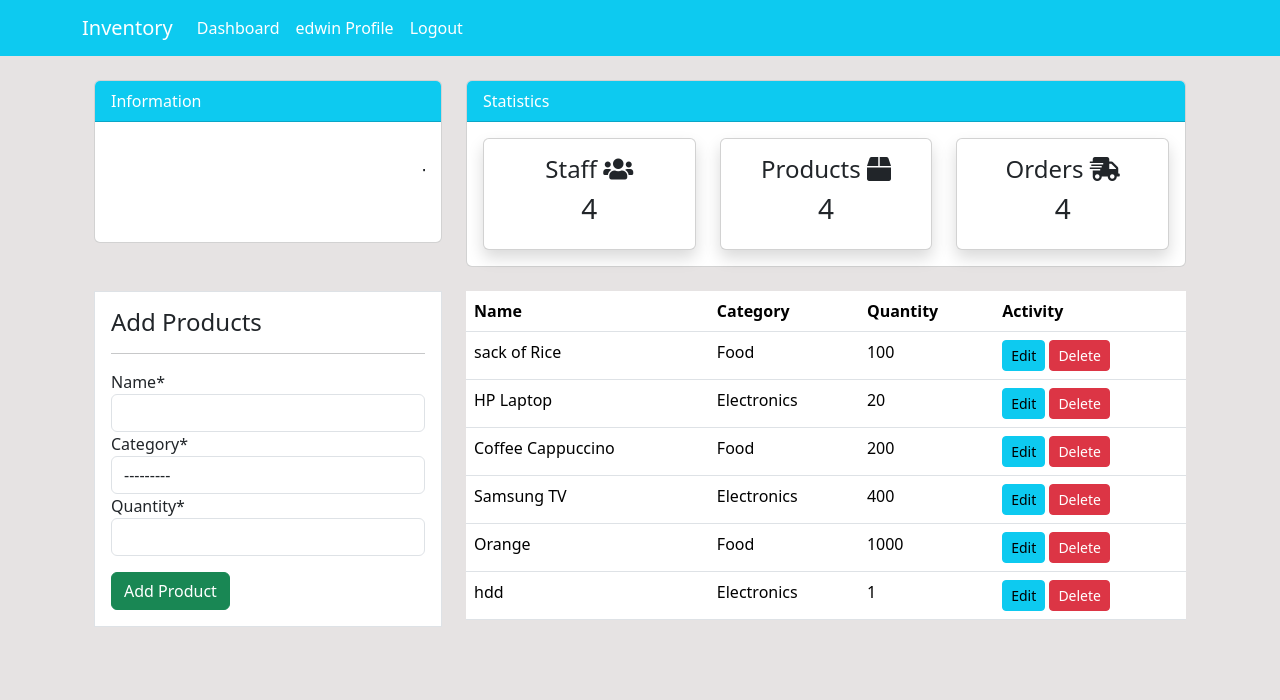
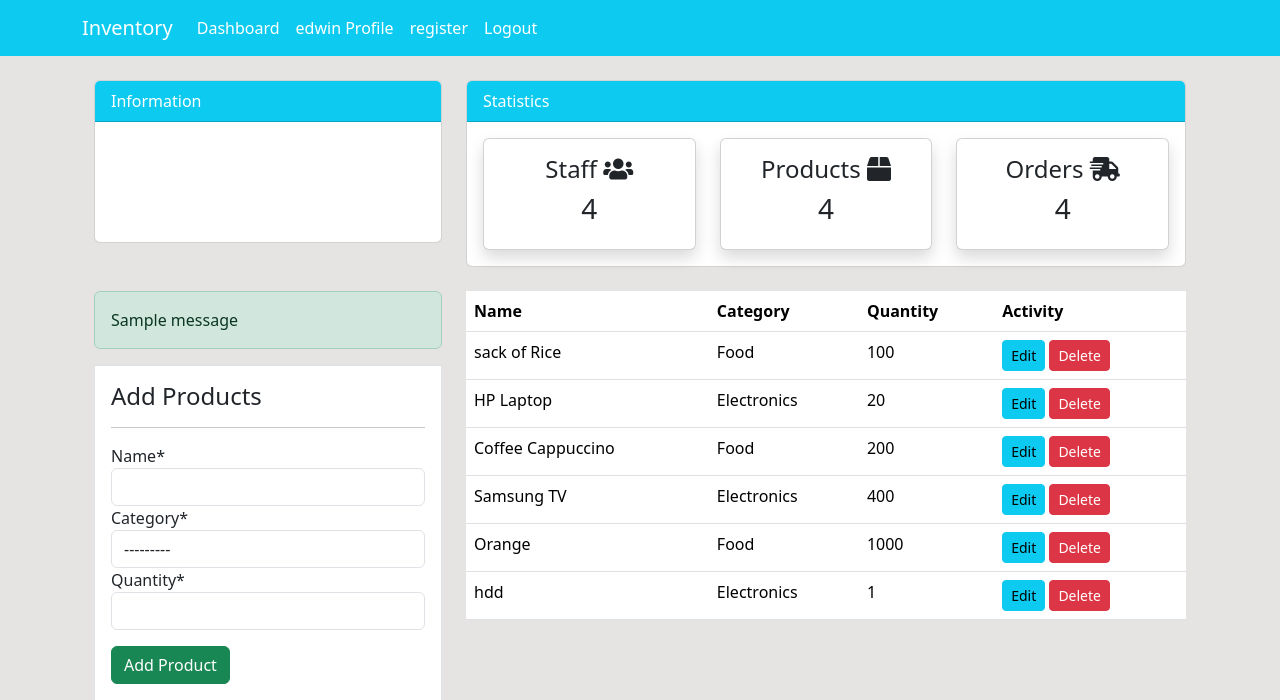
Before and after one commit to Edwinromerojr/inventory, a Django app: page /product/ in a window 1280 px wide. Shown: the top 700 px of the page. Run offline with Django 4.2, Linux system fonts and the light colour scheme; a user stored in the database is signed in; data comes from the database, SQL or seed files in the repository; both versions use the stored data as it was after the commit; one stand-in notice (Sample message) is shown; some libraries are stand-ins or nearby versions.

Commit message:
flash messages

```diff
--- a/inventoryproject/dashboard/views.py
+++ b/inventoryproject/dashboard/views.py
@@ -2,6 +2,7 @@
 from django.http import HttpResponse
 from django.contrib.auth.decorators import login_required
 from django.contrib.auth.models import User
+from django.contrib import messages
 
 from .models import Product, Order
 from .forms import ProductForm, OrderForm
@@ -51,6 +52,8 @@
         form = ProductForm(request.POST)
         if form.is_valid():
             form.save()
+            product_name = form.cleaned_data.get('name')
+            messages.success(request, f'{product_name} has been added')
             return redirect('product')
     else:
         form = ProductForm()
--- a/inventoryproject/templates/components/nav.html
+++ b/inventoryproject/templates/components/nav.html
@@ -14,9 +14,14 @@
                 </li>
             </ul>
             <ul class="navbar-nav ml-auto">
+                {% if user.is_authenticated %}
                 <li class="nav-item active">
                     <a class="nav-link text-white" href="{% url 'user-profile' %}">{{ user.username }} Profile <span
                             class="sr-only">(current)</span></a>
+                </li>
+                {% endif %}
+                <li class="nav-item">
+                    <a class="nav-link text-white" href="{% url 'user-register' %}">register</a>
                 </li>
                 <li class="nav-item">
                     <a class="nav-link text-white" href="{% url 'user-logout' %}">Logout</a>
--- a/inventoryproject/templates/dashboard/product.html
+++ b/inventoryproject/templates/dashboard/product.html
@@ -7,6 +7,13 @@
 <div class="container">
     <div class="row my-4">
         <div class="col-md-4">
+            {% for message in messages %}
+            {% if message %}
+            <div class="alert alert-{{message.tags}}">
+                {{message}}
+            </div>
+            {% endif %}
+            {% endfor %}
             <div class="border bg-white p-3">
                 <h4>Add Products</h4>
                 <hr>
--- a/inventoryproject/user/views.py
+++ b/inventoryproject/user/views.py
@@ -1,5 +1,7 @@
 from django.shortcuts import render, redirect
 from django.contrib.auth.forms import UserCreationForm
+from django.contrib import messages
+
 from .forms import CreateUserForm, UserUpdateForm, ProfileUpdateForm
 
 # Create your views here.
@@ -8,6 +10,8 @@
         form = CreateUserForm(request.POST)
         if form.is_valid():
             form.save()
+            username = form.cleaned_data.get('username')
+            messages.success(request, f'Account has been created for {username}. Continue to Log in')
             return redirect('user-login')
     else:
         form = CreateUserForm()
```
Also changed, not shown: inventoryproject/templates/user/login.html (+7 -0 lines), inventoryproject/templates/user/register.html (+7 -0 lines), inventoryproject/db.sqlite3.
